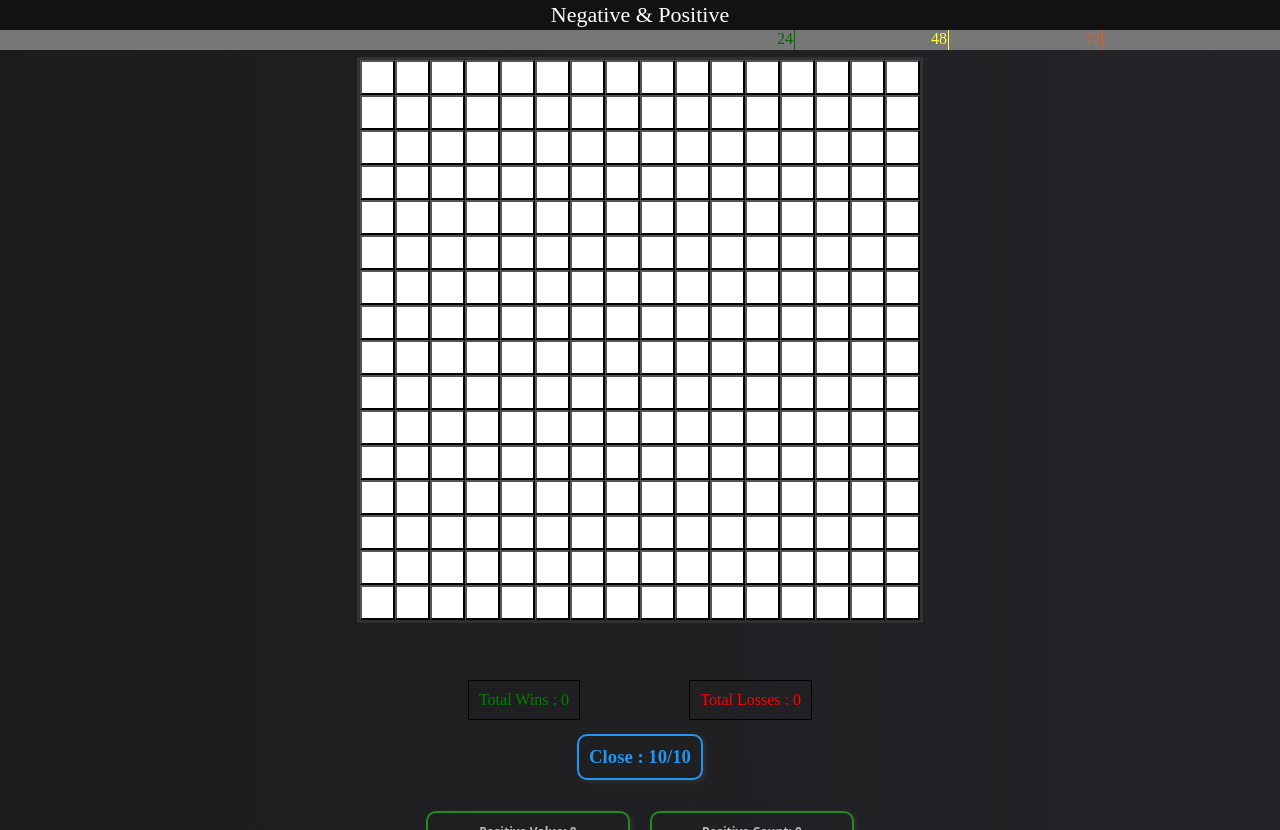
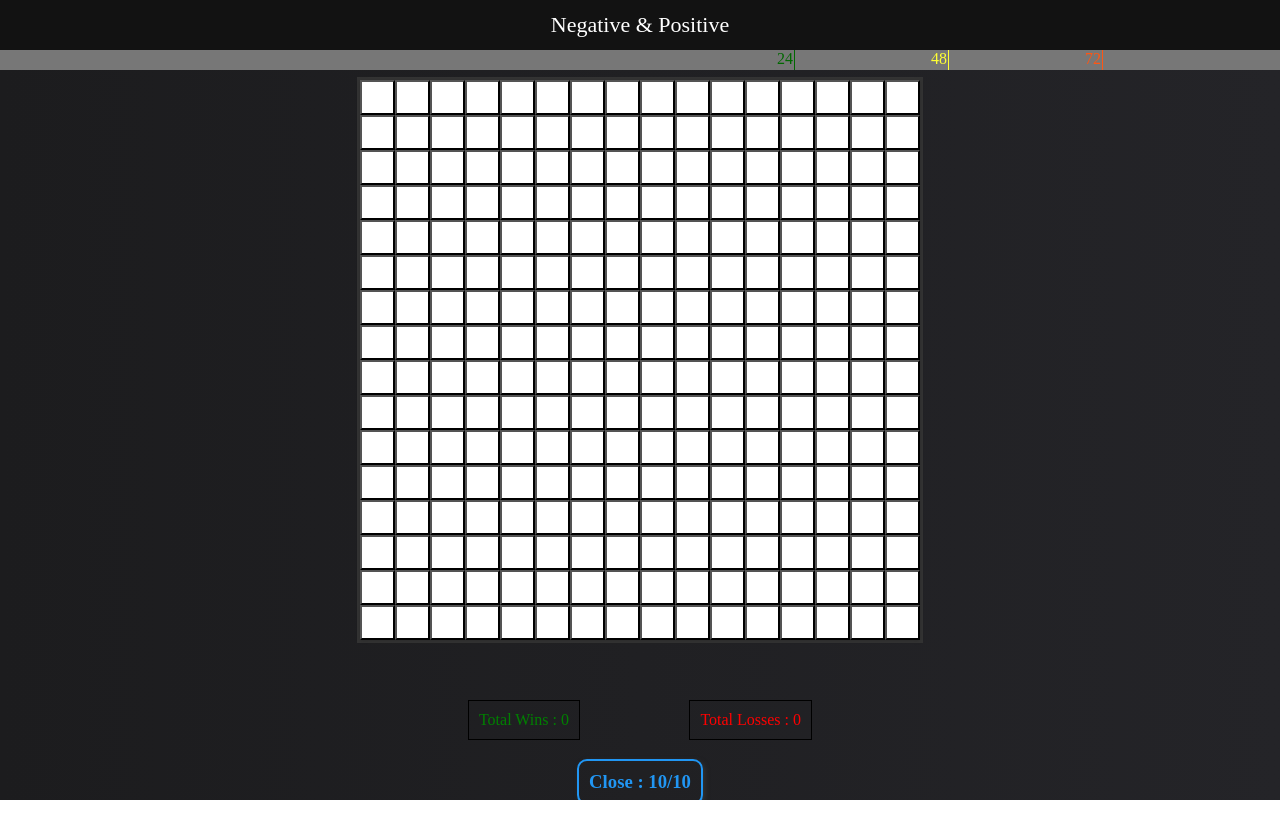
Before and after one commit to gorkemAlpaslan/Splend-Game, a Next.js app: page / in a window 1280 px wide. After the commit the page ends 800 px from the top, so only its background shows below. Built offline with nearby package versions, Linux system fonts and the light colour scheme.

Commit message:
style fiexes

```diff
--- a/components/games/score-game-style.module.sass
+++ b/components/games/score-game-style.module.sass
@@ -15,6 +15,8 @@ $font-family: 'Open Sans', sans-serif
   background-image: linear-gradient(to right, #1C1C1E, #242428)
   height: 100vh
   width: 100%
+  @include breakpoint(lg)
+    height: auto
 
 .scoreLine
   position: relative
@@ -95,13 +97,14 @@ $font-family: 'Open Sans', sans-serif
   align-items: center
   justify-content: center
   width: 100%
+  height: 100%
   padding: 30px 0px
   gap: 60px
   @include breakpoint(lg)
     flex-direction: column
     justify-content: center
   @include breakpoint(md-sm)
-    gap: 0px
+    gap: 23px
   .gameGrid
     display: flex
     flex-wrap: wrap
--- a/pages/index.tsx
+++ b/pages/index.tsx
@@ -11,7 +11,6 @@ export default function Home() {
 
       <div className={style.gameWrapper}>
         <div className={style.gameTitle}>Negative & Positive</div>
-
         <ScoreGame></ScoreGame>
       </div>
     </div>
--- a/styles/Home.module.sass
+++ b/styles/Home.module.sass
@@ -1,13 +1,14 @@
 @import "./_breakpoints"
 
 .gameWrapper
+  height: 100vh
   overflow: hidden
   @include breakpoint(lg)
     overflow: scroll
 
 .gameTitle
   background: #121212
-  height: 10px
+  height: 30px
   padding: 10px
   font-size: 22px
   color: #fff
--- a/styles/globals.sass
+++ b/styles/globals.sass
@@ -1,5 +1,3 @@
 html, body
   margin: 0
   padding: 0
-  height: 100vh
-  width: 100%
```
